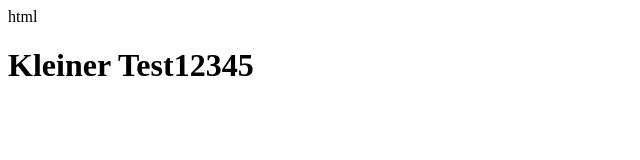
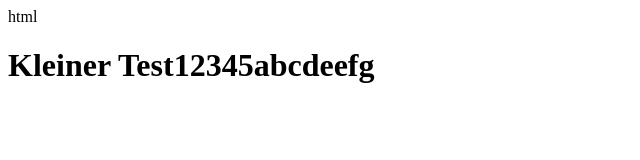
Before and after one commit to AgentPerry47/Test, a plain HTML site: page index.html in a window 1280 px wide. Shown: the whole page, without its empty margins (0-640 px from the left). Drawn offline with Linux system fonts and the light colour scheme.

Commit message:
Noch was verändert

```diff
--- a/index.html
+++ b/index.html
@@ -8,6 +8,6 @@ html
     <title>Kleiner Test</title>
 </head>
 <body>
-    <h1>Kleiner Test12345</h1>
+    <h1>Kleiner Test12345abcdeefg</h1>
 </body>
 </html>
```
